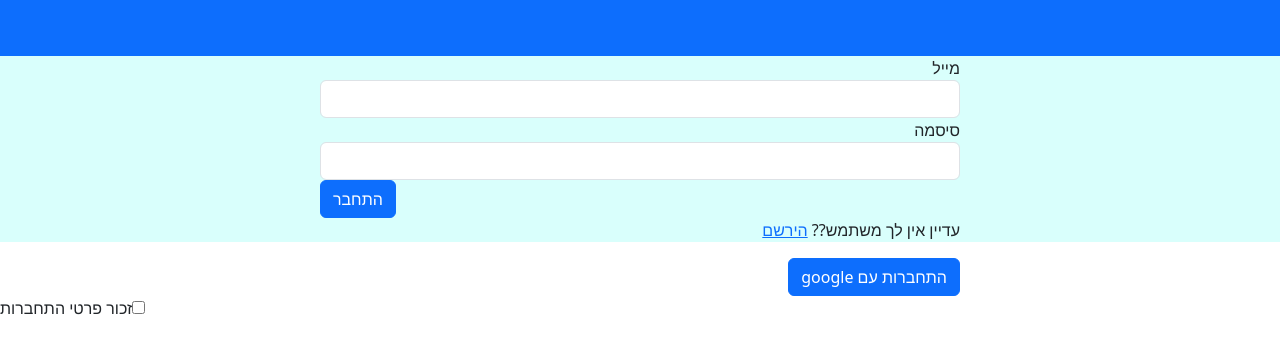
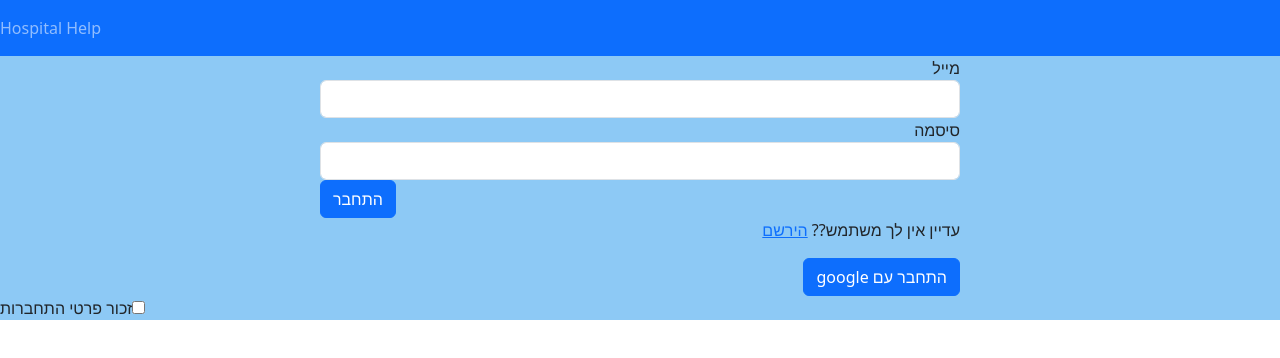
Before and after one commit to Shaked-abdu/web, a React (Vite) app in the folder frontend/front/: page / in a window 1280 px wide. Shown: the top 358 px of the page. Built offline with nearby package versions, Linux system fonts and the light colour scheme.

Commit message:
change colors

```diff
--- a/frontend/front/src/Login.tsx
+++ b/frontend/front/src/Login.tsx
@@ -98,7 +98,7 @@ const Login: React.FC<LoginFormProps> = ({ onSubmit }) => {
   };
   return (
     <>
-      <div style={{ background: "#d9fffc" }}>
+      <div style={{ background: "#71bcf3cc" }}>
         <form onSubmit={handleSubmit}>
           <div className="col-md-6 mx-auto" dir="rtl">
             <label>מייל</label>
@@ -135,9 +135,8 @@ const Login: React.FC<LoginFormProps> = ({ onSubmit }) => {
             </p>
           </div>
         </form>
-      </div>
-      <div className="col-md-6 mx-auto" dir="rtl">
-            <button onClick={handleGooleLogin} className="btn btn-primary">התחברות עם google</button>
+            <div className="col-md-6 mx-auto" dir="rtl">
+            <button onClick={handleGooleLogin} className="btn btn-primary">התחבר עם google</button>
           </div>
       <label style={{ direction: "ltr" }}>
         זכור פרטי התחברות
@@ -147,6 +146,8 @@ const Login: React.FC<LoginFormProps> = ({ onSubmit }) => {
           onChange={() => setRememberMe(!rememberMe)}
         />
       </label>
+      </div>
+
     </>
   );
 };
--- a/frontend/front/src/Navbar.tsx
+++ b/frontend/front/src/Navbar.tsx
@@ -22,8 +22,12 @@ const TopNavbar: React.FC<TopNavbarProps> = ({
     navigate("/extra");
   };
   return (
-    <nav className="navbar navbar-dark bg-primary">
-      <div style={{ height: "40px" }}>
+  <nav className="navbar navbar-dark bg-primary">
+    <div style={{ height: "40px" }}>
+      <p className="navbar-text">Hospital Help</p>
+    </div>
+
+  <div style={{ height: "40px" }}>
         {isLoggedIn && (
           <button type="submit" className="btn btn-light" onClick={onLogout}>
             התנתקות
--- a/frontend/front/src/Post.tsx
+++ b/frontend/front/src/Post.tsx
@@ -177,7 +177,7 @@ const Post: React.FC<IProps> = ({
 
   return (
     <>
-      <div className="card" style={{ background: "#d9fffc" }} >
+      <div className="card" style={{ background: "#71bcf3cc" }} >
         <div onClick={handlePostClick}>
           <div className="card-header">
             <h2> {ownerName} </h2>
--- a/frontend/front/src/Profile.tsx
+++ b/frontend/front/src/Profile.tsx
@@ -72,7 +72,7 @@ const Profile: React.FC<IProps> = ({ user, accessToken, reloadUser }) => {
   };
   return (
     <div dir="rtl" className="container mt-5">
-      <div className="card" style={{ width: "80%", margin: "0 auto", background: "#d9fffc" }}>
+      <div className="card" style={{ width: "80%", margin: "0 auto", background: "#71bcf3cc" }}>
         <div className="card-header">
           <h1>פרופיל</h1>
         </div>
--- a/frontend/front/src/Register.tsx
+++ b/frontend/front/src/Register.tsx
@@ -49,7 +49,7 @@ const RegisterForm: React.FC<RegisterFormProps> = ({ onSubmit }) => {
 
 
   return (
-    <form className="mt-3" style={{ background: "#d9fffc" }}>
+    <form className="mt-3" style={{ background: "#71bcf3cc" }}>
       <div className="col-md-6 mx-auto" dir="rtl">
         <label htmlFor="email" className="form-label">
           מייל
```
Also changed, not shown: frontend/front/src/Profile.css (line endings or trailing spaces).
